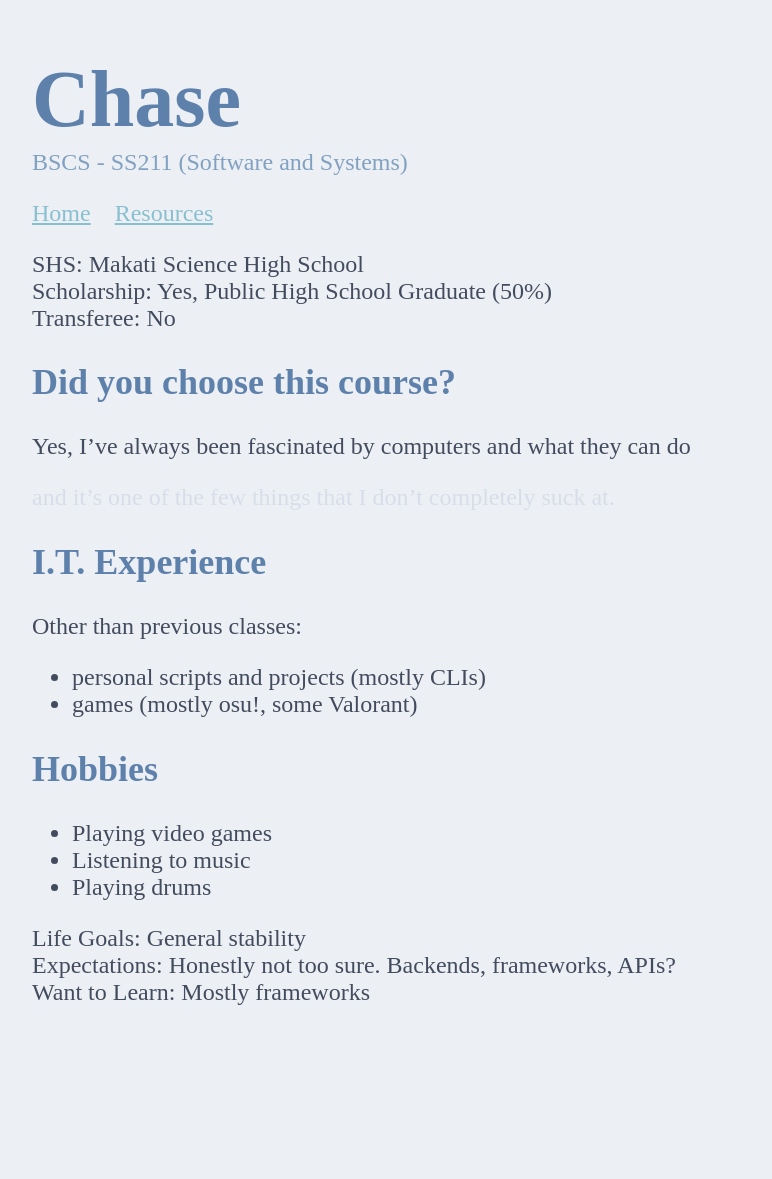
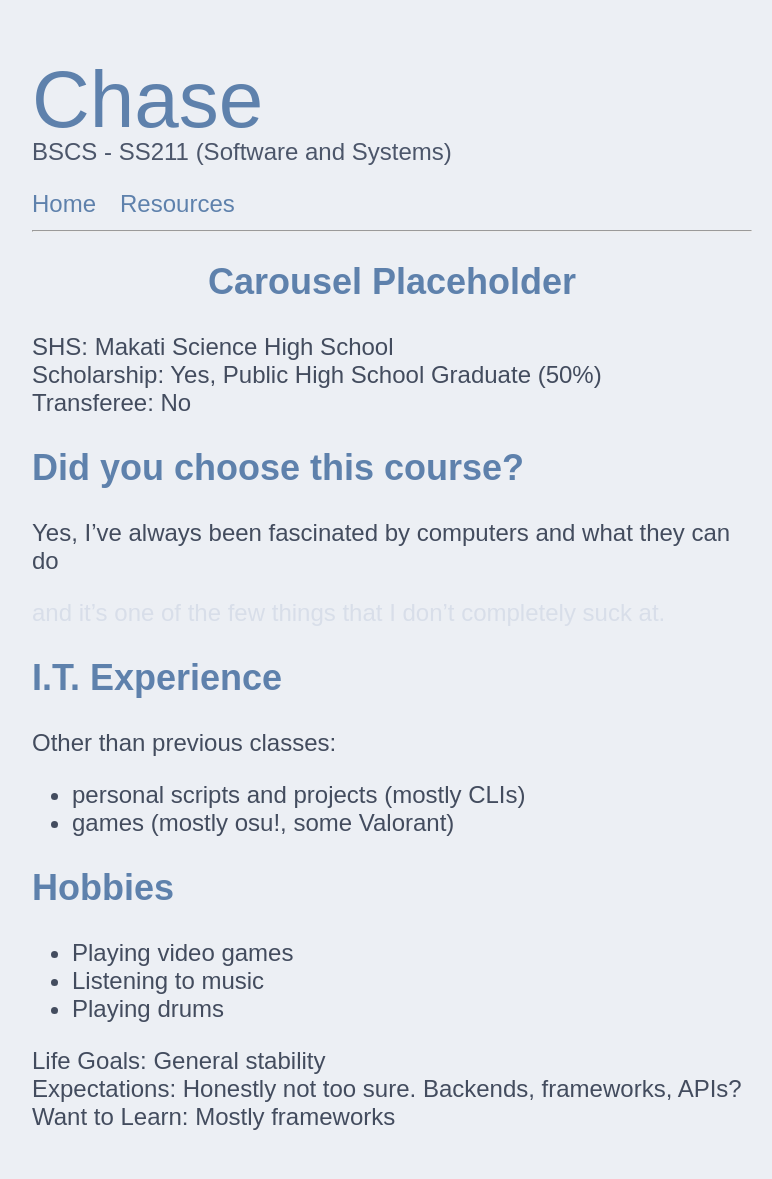
Before and after one commit to cgvillarroel/lab2, a PHP site: page /week5/index.html in a window 1280 px wide. Shown: the whole page, without its empty margins (248-1020 px from the left). Before the commit the page ends 1005 px from the top, so only its background shows below. Run offline with PHP 8.4, Linux system fonts and the light colour scheme.

Commit message:
styling changes

```diff
--- a/week5/index.html
+++ b/week5/index.html
@@ -14,7 +14,11 @@
           <li><a href="resources.html">Resources</a></li>
         </ul>
       </div>
-      <p>SHS: Makati Science High School</br>
+      <hr />
+      <div id="carousel">
+        <h2>Carousel Placeholder</h2>
+      </div>
+      <p>SHS: Makati Science High School<br />
       Scholarship: Yes, Public High School Graduate (50%)<br>
       Transferee: No</p>
       <h2>Did you choose this course?</h2>
@@ -32,7 +36,7 @@
         <li>Listening to music</li>
         <li>Playing drums</li>
       </ul>
-      <p>Life Goals: General stability</br>
+      <p>Life Goals: General stability<br />
       Expectations: Honestly not too sure. Backends, frameworks, APIs?</br>
       Want to Learn: Mostly frameworks
       </p>
--- a/week5/resources.html
+++ b/week5/resources.html
@@ -14,6 +14,7 @@
           <li><a href="resources.html">Resources</a></li>
         <ul>
       </div>
+      <hr />
       <h2>Resources</h2>
       <ol>
         <li><a href="https://www.w3schools.com/html/default.asp" target="_blank">W3Schools HTML course</a></li>
--- a/week5/style.css
+++ b/week5/style.css
@@ -3,12 +3,31 @@ body {
   background-color: #eceff4;
   color: #434c5e;
   font-size: 18pt;
+  font-family: "Segoe UI Semilight", sans-serif;
+}
+
+.content {
+  max-width: 720px;
+  margin: auto;
+}
+
+.hidden {
+  color: #d8dee9;
 }
 
 h1 {
   color: #5e81ac;
   font-size: 60pt;
-  margin-bottom: -0.25em;
+  font-weight: Normal;
+  margin-bottom: -0.4em;
+}
+
+.subtitle {
+  color: #4c566a;
+}
+
+hr {
+  color: #81a1c1;
 }
 
 h2 {
@@ -27,24 +46,16 @@ h2 {
   float: left;
 }
 
-#nav ul li a:hover {
-  text-decoration: none;
+#carousel {
+  text-align: center;
 }
 
 a {
-  color: #88c0d0;
+  color: #5e81ac;
+  text-decoration: none;
   margin-right: 1em;
 }
 
-.content {
-  max-width: 720px;
-  margin: auto;
-}
-
-.subtitle {
+a:hover {
   color: #81a1c1;
 }
-
-.hidden {
-  color: #d8dee9;
-}
```
